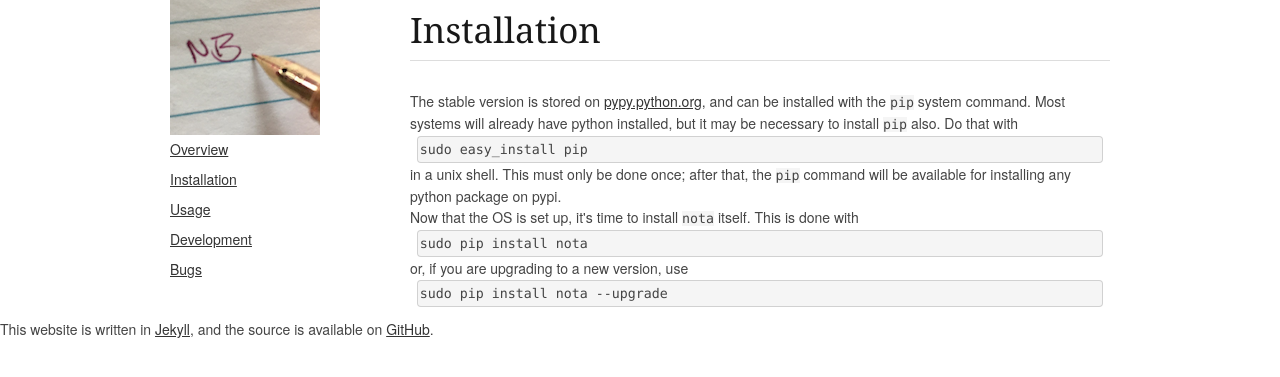
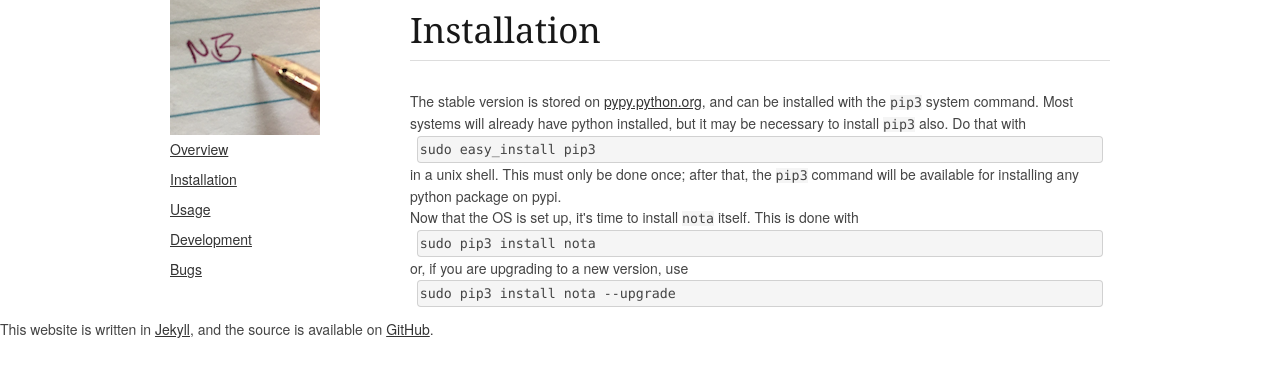
Before and after one commit to dankelley/nota, a Jekyll site: the page built from installation.html, in a window 1280 px wide. Shown: the top 377 px of the page. Built offline with Jekyll 4.4.1, drawn with Linux system fonts in a browser that asks for light colours.

Commit message:
refer to pip3 in docs

```diff
--- a/installation.html
+++ b/installation.html
@@ -6,19 +6,19 @@ submenu: installation
 ---
 
 <p>The stable version is stored on <a href="https://pypi.python.org/pypi/nota">
-    pypy.python.org</a>, and can be installed with the <code>pip</code> system
+    pypy.python.org</a>, and can be installed with the <code>pip3</code> system
 command. Most systems will already have python installed, but it may be
-necessary to install <code>pip</code> also. Do that with</p>
+necessary to install <code>pip3</code> also. Do that with</p>
 <pre>
-sudo easy_install pip
+sudo easy_install pip3
 </pre>
-<p>in a unix shell. This must only be done once; after that, the <code>pip</code> command will be available for installing any python package on pypi.</p>
+<p>in a unix shell. This must only be done once; after that, the <code>pip3</code> command will be available for installing any python package on pypi.</p>
 
 <p>Now that the OS is set up, it's time to install <code>nota</code> itself. This is done with</p>
 <pre>
-sudo pip install nota
+sudo pip3 install nota
 </pre>
 <p>or, if you are upgrading to a new version, use</p>
 <pre>
-sudo pip install nota --upgrade
+sudo pip3 install nota --upgrade
 </pre>
```
Also changed, not shown: 1 other file.
